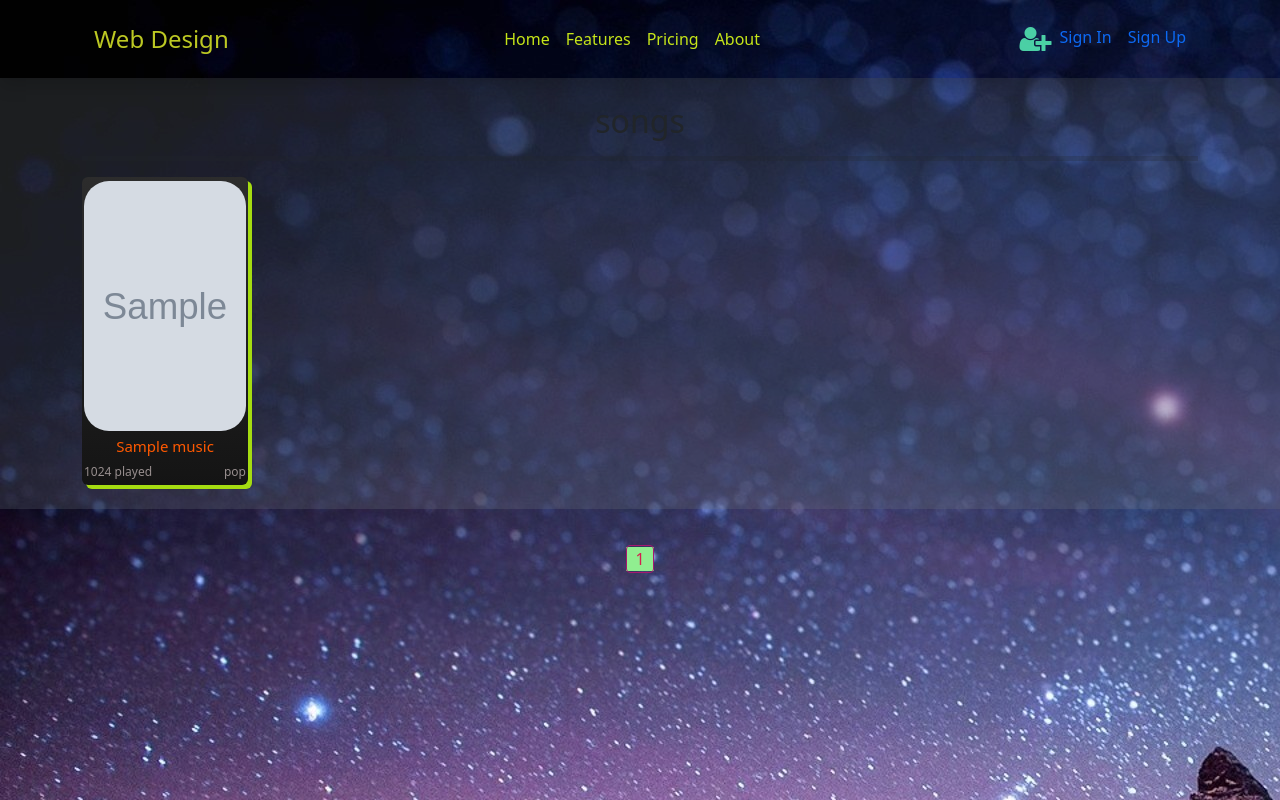
After one commit to amir77daliri/MahMusic, a Django app: template Music/templates/Music/music-list.html in a window 1280 px wide. The commit adds this page. Run offline with Django 3.2, Linux system fonts and the light colour scheme; the template is opened without the code that fills it: most values are stand-ins (such as "Sample title", 1, 10 or a date in 2020); grey boxes marked "Sample" are stand-in pictures.

Commit message:
create Music lists views and template

```diff
--- a/Music/static/Music/css/Home-style.css
+++ b/Music/static/Music/css/Home-style.css
@@ -93,6 +93,20 @@
     font-size: 20px;
     color: #bd5678;
 }
+
+.view-more{
+    display: flex;
+    justify-content: center;
+    align-items: center;
+    background: #141414 linear-gradient(to bottom,#2c2c2c,#141414);
+    border-radius: 6px;
+    box-shadow: 4px 4px rgb(165, 220, 17);
+    height: 335px;
+}
+.view-more p {
+    color: rgba(239, 230, 82, 0.84);
+}
+
 @media screen and (max-width:992px) {
     .container-fluid .collapse > ul > li > a:hover{
         padding-left: 8px;
--- /dev/null
+++ b/Music/static/Music/css/pagination.css
@@ -0,0 +1,32 @@
+.pagination{
+            display: flex;
+            justify-content: center;
+            align-items: center;
+            height: 100px;
+        }
+.pagination a{
+            text-decoration: none;
+            border: 1px solid rgb(167, 25, 112);
+            padding: 2px 8px;
+            cursor: pointer;
+            transition: background-color 2s;
+            color: rgb(213, 30, 81);
+        }
+.pagination a:hover{
+            background-color: lightgreen;
+            color: lightyellow;
+        }
+.pagination a:active{
+            color:#d81717
+        }
+.pagination a:first-child{
+    border-top-left-radius: 4px;
+    border-bottom-left-radius: 4px;
+}
+.pagination a:last-child {
+            border-top-right-radius: 4px;
+            border-bottom-right-radius: 4px;
+        }
+.page-active{
+    background-color: lightgreen;
+}
--- /dev/null
+++ b/Music/templates/Music/music-list.html
@@ -0,0 +1,47 @@
+{% extends 'Music/base.html' %}
+{% load static %}
+{% block head %}
+    <link rel="stylesheet" href="{% static 'Music/css/pagination.css' %}">
+    <link rel="stylesheet" href="{% static 'Music/css/Home-style.css' %}">
+{% endblock %}
+{% block main %}
+    <section class="py-4 bg-secondary bg-opacity-25">
+        <div class="container">
+            <h2 class="mt-0 text-center">songs</h2>
+            <hr style="height: 5px; ">
+            <div class="row g-4 fixWidth">
+                {% for music in songs%}
+                    <div class="col-lg-2 col-md-4 col-sm-6">
+                        <a href="#" class="card-link">
+                            <div class="card--section">
+                                <img class="card-image" src="{{ music.image.url }}" alt="">
+                                <div class="card--detail">
+                                    <h3>{{ music.name }}</h3>
+                                </div>
+                                <div class="card--footer">
+                                    <span>1024 played</span>
+                                    <span>pop</span>
+                                </div>
+                            </div>
+                        </a>
+                    </div>
+                {% endfor %}
+            </div>
+        </div>
+    </section>
+    <ul class="pagination">
+        {% if page_obj.has_previous %}
+            <li><a href="?page={{ page_obj.previous_page_number }}">&#x21d0</a></li>
+        {% endif %}
+        {% for page in paginator.page_range %}
+            {% if page == page_obj.number %}
+                <li class="page-active"><a href="{{ request.path }}?page={{ page }}">{{ page }}</a></li>
+            {% else %}
+                <li><a href="?page={{ page }}">{{ page }}</a></li>
+            {% endif%}
+        {% endfor %}
+        {% if page_obj.has_next %}
+            <li><a href="?page={{ page_obj.next_page_number }}">&#x21d2</a></li>
+        {% endif %}
+    </ul>
+{% endblock %}
--- a/Music/templates/home-page/navbar.html
+++ b/Music/templates/home-page/navbar.html
@@ -11,7 +11,7 @@
                     <div class="collapse navbar-collapse " id="navbarColor03">
                         <ul class="navbar-nav mx-auto mb-2 mb-lg-0">
                             <li class="nav-item">
-                                <a class="nav-link active" aria-current="page" href="#">Home</a>
+                                <a class="nav-link active" aria-current="page" href="{% url 'homepage' %}">Home</a>
                             </li>
                             <li class="nav-item">
                                 <a class="nav-link" href="#">Features</a>
--- a/Music/urls.py
+++ b/Music/urls.py
@@ -1,5 +1,7 @@
 from django.urls import path
+from .views import MusicList
 
 app_name = 'music'
 urlpatterns = [
+    path('', MusicList.as_view(), name='list'),
 ]
--- a/config/urls.py
+++ b/config/urls.py
@@ -21,7 +21,7 @@ from Music.views import home
 
 
 urlpatterns = [
-    path('', home),
+    path('', home, name='homepage'),
     path('musics/', include('Music.urls')),
     path('admin/', admin.site.urls),
 ]
```
Also changed, not shown: Music/templates/home-page/albums-small-list.html (+7 -0 lines), Music/templates/home-page/music-small-list.html (+7 -0 lines), Music/views.py (+8 -0 lines).
